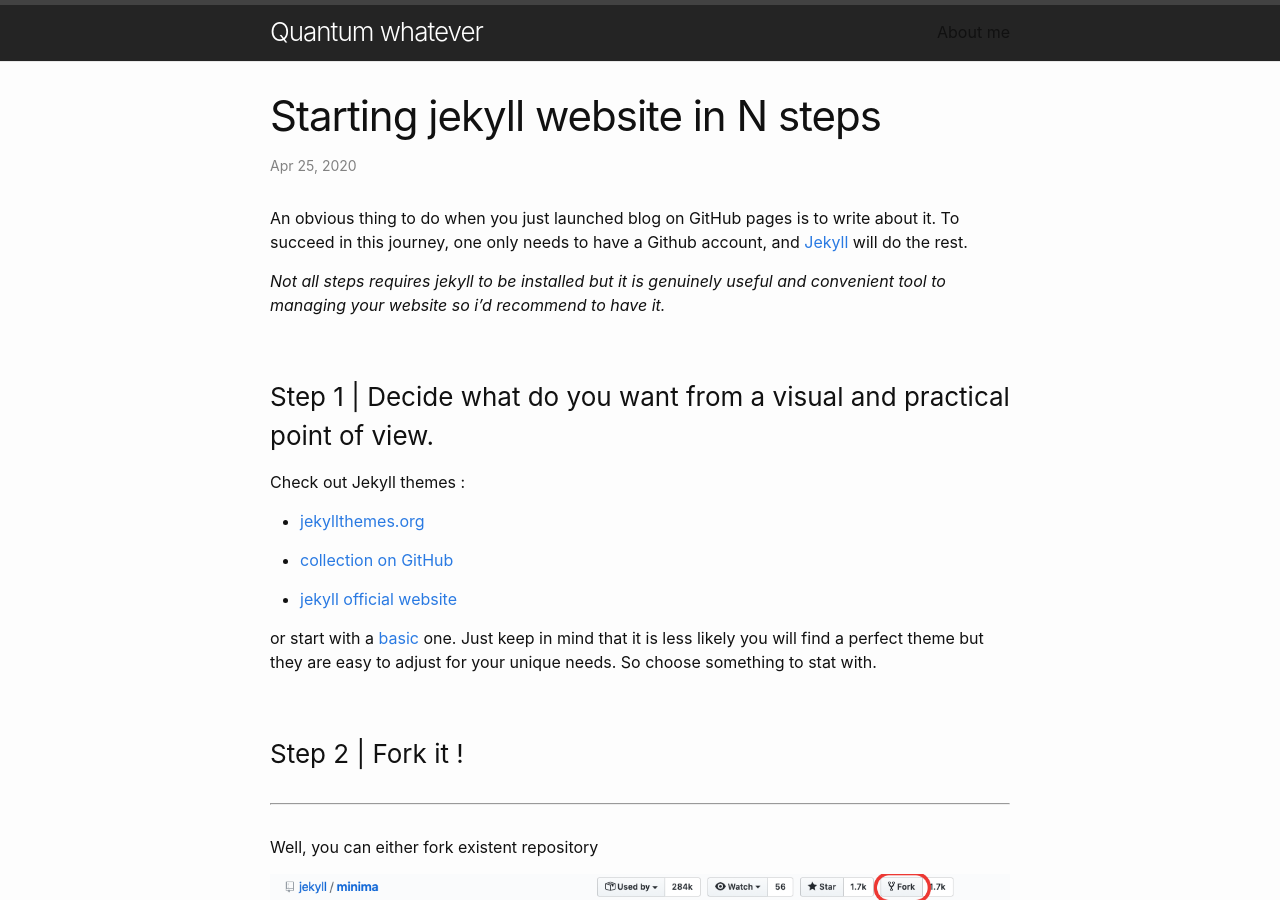
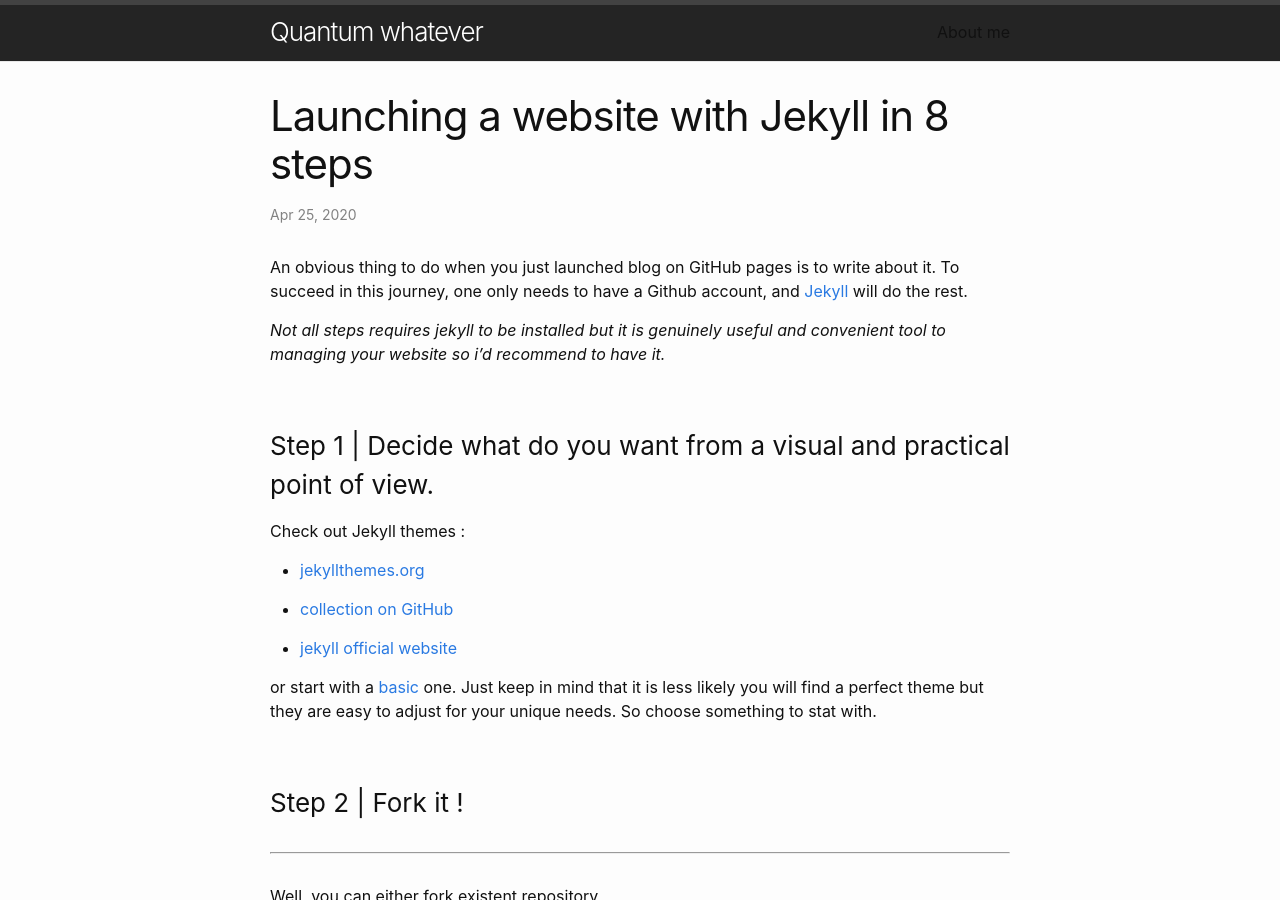
Before and after one commit to geonda/geonda.github.io, a Jekyll site: the page built from _posts/2020-04-25-starting-jekyll.md, in a window 1280 px wide and 900 px high. Built offline with Jekyll 4.4.1, drawn with Linux system fonts in a browser that asks for light colours; some web fonts are replaced.

Commit message:
Update post 2020-04-25

```diff
--- a/_posts/2020-04-25-starting-jekyll.md
+++ b/_posts/2020-04-25-starting-jekyll.md
@@ -1,6 +1,6 @@
 ---
 layout: post
-title:  "Starting jekyll website in N steps"
+title:  "Launching a website with Jekyll in 8 steps"
 date:   2020-04-25 06:11:00 +0300
 categories: jekyll update
 ---
```
Also changed, not shown: 3 other files.
